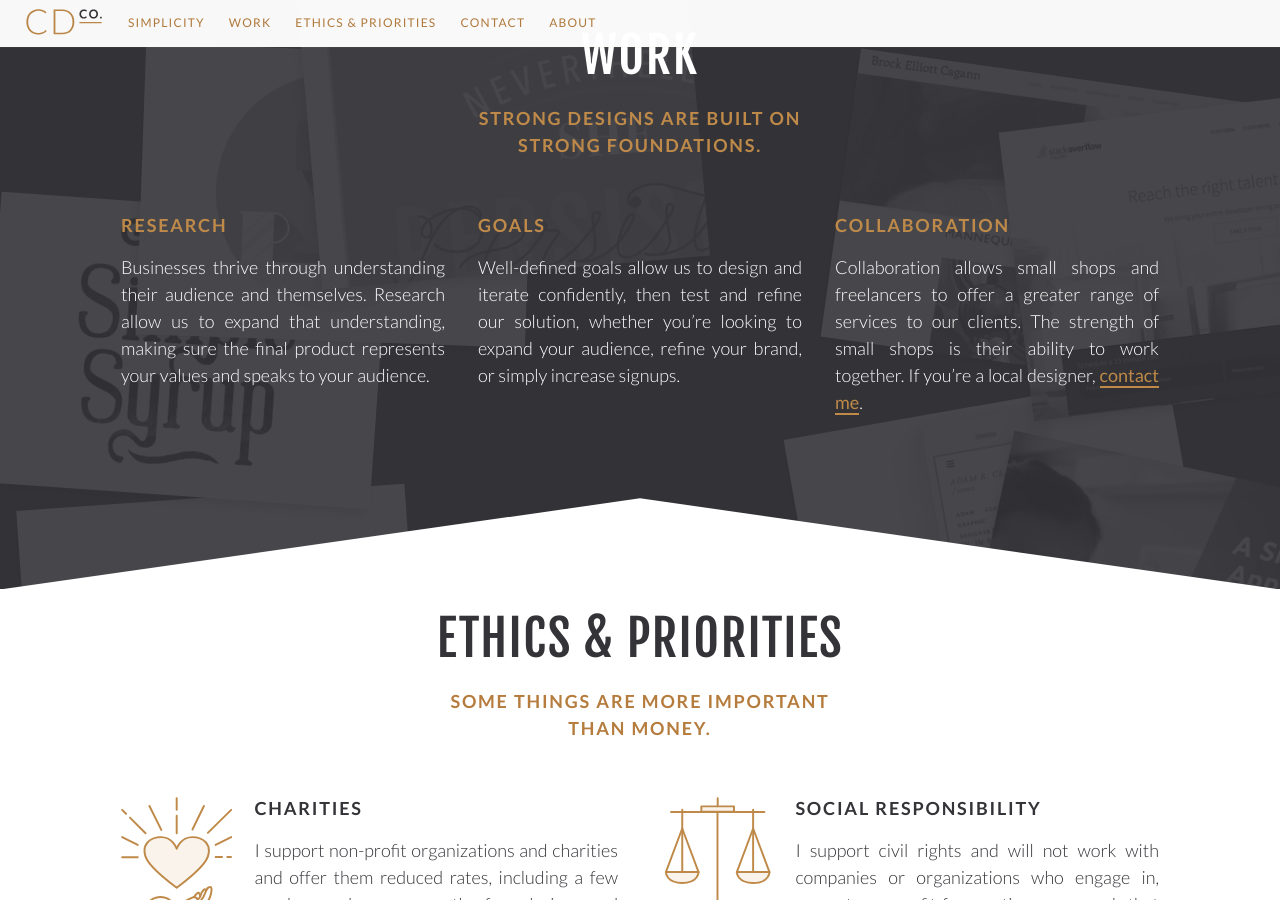
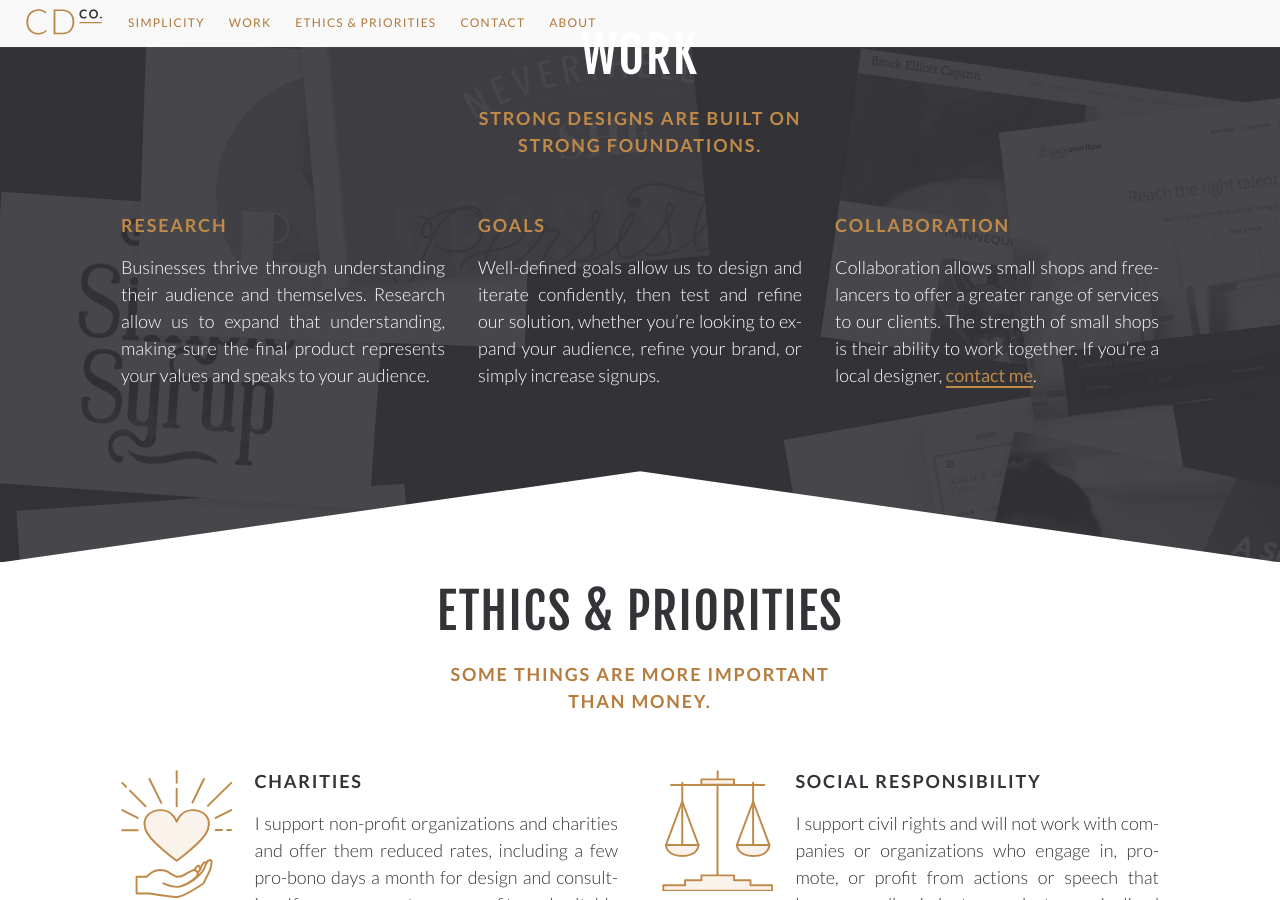
Before and after one commit to claxondesignco/claxondesignco.github.io, a Jekyll site: the page built from index.html, in a window 1280 px wide and 900 px high, scrolled down 1463 px. Built offline with Jekyll 4.4.1, drawn with Linux system fonts in a browser that asks for light colours.

Commit message:
Accessibility and HTML fixes

```diff
--- a/_includes/work.html
+++ b/_includes/work.html
@@ -9,28 +9,28 @@
     <li>
       <ul class="shots-container">
         <li class="shots--shot" aria="hidden" role="presentation">
-          <img srcset="/assets/images/brock_cagann_site@1x.png 1x, /assets/images/brock_cagann_site@2x.png 2x" src="/assets/images/brock_cagann_site@1x.png">
+          <img srcset="/assets/images/brock_cagann_site@1x.png 1x, /assets/images/brock_cagann_site@2x.png 2x" src="/assets/images/brock_cagann_site@1x.png" alt="Preview of brockcagann.com">
         </li>
         <li class="shots--shot" aria="hidden" role="presentation">
-          <img srcset="/assets/images/css-iphone@1x.png 1x, /assets/images/css-iphone@2x.png 2x" src="/assets/images/css-iphone.png">
+          <img srcset="/assets/images/css-iphone@1x.png 1x, /assets/images/css-iphone@2x.png 2x" src="/assets/images/css-iphone.png" alt="Preview of CSS iPhone">
         </li>
         <li class="shots--shot" aria="hidden" role="presentation">
-          <img srcset="/assets/images/ursimian@1x.png 1x, /assets/images/ursimian@2x.png 2x" src="/assets/images/ursimian@1x.png">
+          <img srcset="/assets/images/ursimian@1x.png 1x, /assets/images/ursimian@2x.png 2x" src="/assets/images/ursimian@1x.png" alt="Preview of Ursimian logo">
         </li>
         <li class="shots--shot" aria="hidden" role="presentation">
-          <img srcset="/assets/images/ursimian_sketch@1x.jpg 1x, /assets/images/ursimian_sketch@2x.jpg 2x" src="/assets/images/ursimian_sketch@1x.jpg">
+          <img srcset="/assets/images/ursimian_sketch@1x.jpg 1x, /assets/images/ursimian_sketch@2x.jpg 2x" src="/assets/images/ursimian_sketch@1x.jpg" alt="Preview of Ursimian sketch">
         </li>
         <li class="shots--shot" aria="hidden" role="presentation">
-          <img srcset="/assets/images/simplesyrup@1x.png 1x, /assets/images/simplesyrup@2x.png 2x" src="/assets/images/simplesyrup@1x.png">
+          <img srcset="/assets/images/simplesyrup@1x.png 1x, /assets/images/simplesyrup@2x.png 2x" src="/assets/images/simplesyrup@1x.png" alt="Preview of Simple Syrup typography project">
         </li>
         <li class="shots--shot" aria="hidden" role="presentation">
-          <img srcset="/assets/images/espresso_machine@1x.png 1x, /assets/images/espresso_machine@2x.png 2x" src="/assets/images/espresso_machine@1x.png">
+          <img srcset="/assets/images/espresso_machine@1x.png 1x, /assets/images/espresso_machine@2x.png 2x" src="/assets/images/espresso_machine@1x.png" alt="Preview of Espresso Machine illustration">
         </li>
         <li class="shots--shot" aria="hidden" role="presentation">
-          <img srcset="/assets/images/owl@1x.png 1x, /assets/images/owl@2x.png 2x" src="/assets/images/owl@1x.png">
+          <img srcset="/assets/images/owl@1x.png 1x, /assets/images/owl@2x.png 2x" src="/assets/images/owl@1x.png" alt="Preview of Owl illustration">
         </li>
         <li class="shots--shot" aria="hidden" role="presentation">
-          <img srcset="/assets/images/nevertheless@1x.png 1x, /assets/images/nevertheless@2x.png 2x" src="/assets/images/nevertheless@1x.png">
+          <img srcset="/assets/images/nevertheless@1x.png 1x, /assets/images/nevertheless@2x.png 2x" src="/assets/images/nevertheless@1x.png" alt="Preview of Nevertheless typography project">
         </li>
       </ul>
     </li>
--- a/_layouts/default.html
+++ b/_layouts/default.html
@@ -2,10 +2,10 @@
  layout: compress
 ---
 <!DOCTYPE html>
-<html xmlns="http://www.w3.org/1999/xhtml" xmlns:fb="http://ogp.me/ns/fb#">
+<html xmlns="http://www.w3.org/1999/xhtml" xmlns:fb="http://ogp.me/ns/fb#" lang="en" xml:lang="en">
   <head>
+    <meta charset="utf-8">
     <title>{% if page.title %}{{ page.title }} &#10731; Claxon Design Co.{% else %}{{ site.title }}{% endif %}</title>
-    <meta charset="utf-8">
     <meta http-equiv="X-UA-Compatible" content="IE=edge,chrome=1">
     <meta name="viewport" content="width=device-width, initial-scale=1">
     <meta name="description" content="{{ site.description }}">
```
